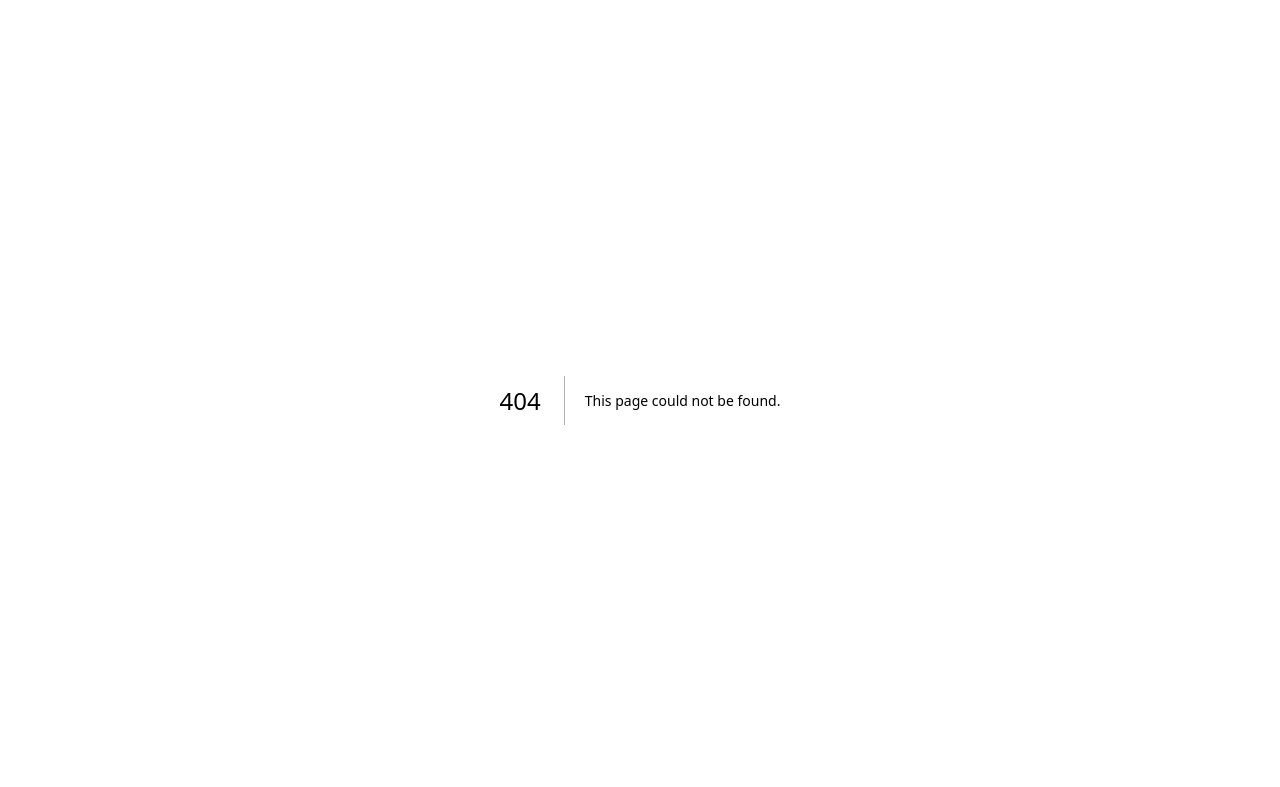
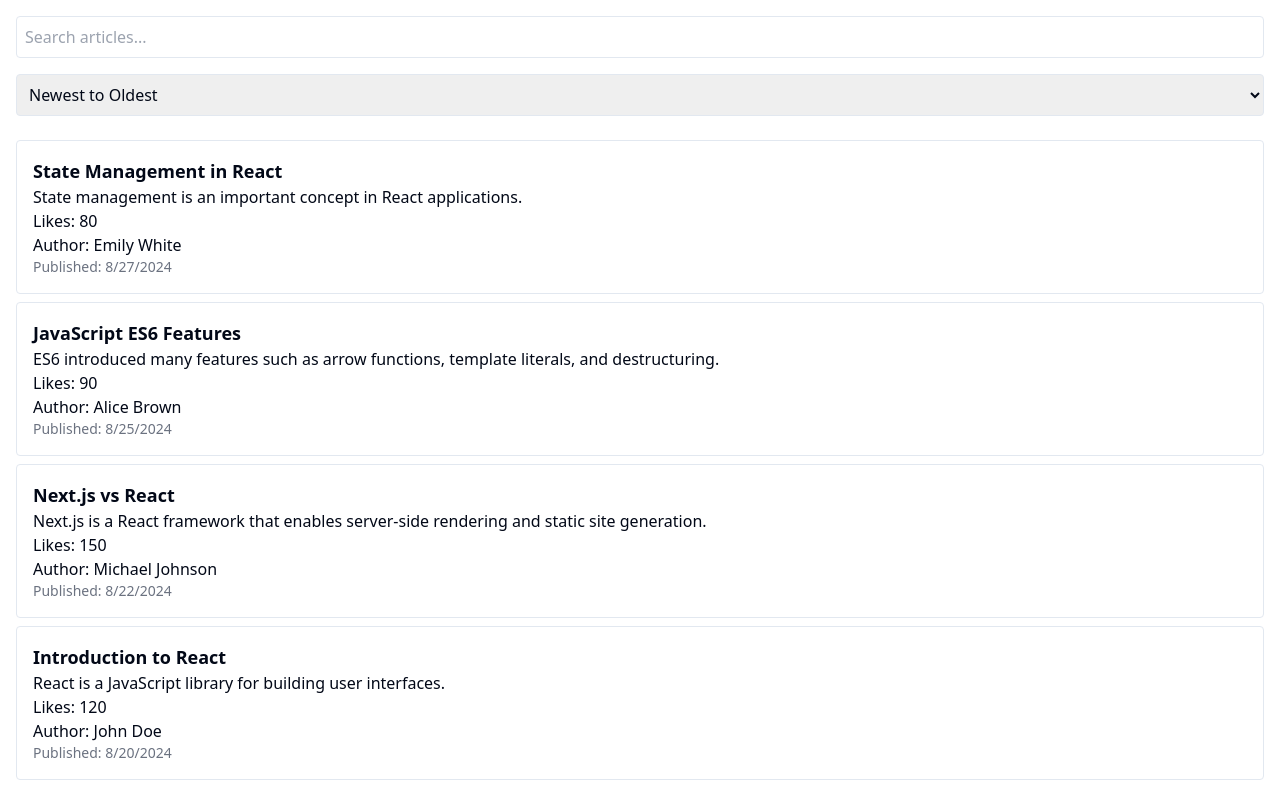
Before and after one commit to ROMANVIKI/blog-frontend, a Next.js app: page /creations in a window 1280 px wide. Before the commit this address had no page. Shown: the top 787 px of the page. Built offline with nearby package versions, Linux system fonts and the light colour scheme.

Commit message:
searching and sorting features

```diff
--- a/app/blogs/page.jsx
+++ b/app/blogs/page.jsx
@@ -1,9 +1,10 @@
 "use client";
 import React, { useEffect, useState, useMemo, useCallback } from "react";
-import { Loader2, Heart, MessageCircleMore } from "lucide-react";
+import { Loader2, Heart, MessageCircleMore, ArrowRight } from "lucide-react";
 import Link from "next/link";
 
-const Alert = React.memo(({ children, variant = "default", className = "" }) => {
+const Alert = React.memo(
+  ({ children, variant = "default", className = "" }) => {
     const baseStyles = "rounded-lg border p-4";
     const variants = {
       default: "bg-gray-50 border-gray-200 text-gray-800",
@@ -17,7 +18,8 @@
         {children}
       </div>
     );
-});
+  },
+);
 
 const AlertTitle = React.memo(({ children, className = "" }) => {
   return <h5 className={`font-medium mb-1 ${className}`}>{children}</h5>;
@@ -31,7 +33,10 @@
   const [blogs, setBlogs] = useState([]);
   const [loading, setLoading] = useState(true);
   const [error, setError] = useState(null);
+  const [searchQuery, setSearchQuery] = useState("");
+  const [sortType, setSortType] = useState("newest");
 
+  // Fetch blogs from API
   const fetchBlogs = useCallback(async () => {
     try {
       const response = await fetch("http://localhost:8000/api/blogs/");
@@ -51,8 +56,40 @@
     fetchBlogs();
   }, [fetchBlogs]);
 
+  // Filtering blogs based on search query
+  const filteredData = useMemo(() => {
+    return blogs.filter(
+      (item) =>
+        item.title.toLowerCase().includes(searchQuery.toLowerCase()) ||
+        item.content.toLowerCase().includes(searchQuery.toLowerCase()),
+    );
+  }, [blogs, searchQuery]);
+
+  // Sorting the filtered data
+  const sortedData = useMemo(() => {
+    return [...filteredData].sort((a, b) => {
+      if (sortType === "newest") {
+        return new Date(b.created_at) - new Date(a.created_at);
+      } else if (sortType === "oldest") {
+        return new Date(a.created_at) - new Date(b.created_at);
+      } else if (sortType === "most_liked") {
+        return b.like_count - a.like_count;
+      } else if (sortType === "least_liked") {
+        return a.like_count - b.like_count;
+      } else if (sortType === "most_commented") {
+        return b.comment_count - a.comment_count;
+      } else if (sortType === "least_commented") {
+        return a.comment_count - b.comment_count;
+      }
+      return 0;
+    });
+  }, [filteredData, sortType]);
+
+  console.log(sortedData);
+
+  // Rendering blogs after filtering and sorting
   const renderedBlogs = useMemo(() => {
-    return blogs.map((blog) => (
+    return sortedData.map((blog) => (
       <article
         key={blog.id}
         className="bg-white rounded-lg shadow-md overflow-hidden hover:shadow-lg transition-shadow duration-300"
@@ -61,22 +98,20 @@
           <h2 className="text-2xl font-semibold text-gray-800 mb-4 hover:text-blue-600 transition-colors duration-200">
             {blog.title}
           </h2>
-          <div className="flex flex-row text-lg space-x-2 ">
+          <div className="flex flex-row items-center text-lg space-x-4 text-gray-600">
+            {/* Like Count and Icon */}
+            <div className="flex items-center space-x-2">
+              <Heart className="w-5 h-5" />
               <p>{blog.like_count}</p>
-            <div>
-              <Heart />
             </div>
+            {/* Comment Count and Icon */}
+            <div className="flex items-center space-x-2">
+              <MessageCircleMore className="w-5 h-5" />
               <p>{blog.comment_count}</p>
-            <div>
-              <MessageCircleMore />
             </div>
           </div>
-
           <div className="mt-6 flex flex-col sm:flex-row sm:items-center sm:justify-between gap-4">
-            <time
-              className="text-sm text-gray-500"
-              dateTime={blog.created_at}
-            >
+            <time className="text-sm text-gray-500" dateTime={blog.created_at}>
               Posted on{" "}
               {new Date(blog.created_at).toLocaleDateString("en-US", {
                 year: "numeric",
@@ -84,18 +119,18 @@
                 day: "numeric",
               })}
             </time>
-
             <Link
               href={`/blogs/${blog.slug}`}
-              className="inline-flex items-center justify-center px-4 py-2 rounded-md bg-blue-600 text-white hover:bg-blue-700 transition-colors duration-200 w-full sm:w-auto"
+              className="inline-flex items-center justify-center gap-2 px-4 py-2 rounded-md bg-blue-600 text-white hover:bg-blue-700 transition-colors duration-200"
             >
-              Read
+              <span>Read</span>
+              <ArrowRight className="w-4 h-4" />
             </Link>
           </div>
         </div>
       </article>
     ));
-  }, [blogs]);
+  }, [sortedData]);
 
   if (loading) {
     return (
@@ -123,9 +158,38 @@
         Latest Blog Posts
       </h1>
 
-      <div className="space-y-8">
-        {renderedBlogs}
+      {/* Search and Sort Container */}
+      <div className="flex flex-col sm:flex-row gap-4 mb-8">
+        {/* Search Input */}
+        <div className="flex-1">
+          <input
+            type="text"
+            placeholder="Search articles..."
+            value={searchQuery}
+            onChange={(e) => setSearchQuery(e.target.value)}
+            className="w-full p-3 border border-gray-300 rounded-lg shadow-sm focus:outline-none focus:ring-2 focus:ring-blue-500 focus:border-blue-500 transition-all"
+          />
         </div>
+
+        {/* Sort Select */}
+        <div className="flex-1 sm:max-w-[200px]">
+          <select
+            value={sortType}
+            onChange={(e) => setSortType(e.target.value)}
+            className="w-full p-3 border border-gray-300 rounded-lg shadow-sm focus:outline-none focus:ring-2 focus:ring-blue-500 focus:border-blue-500 transition-all"
+          >
+            <option value="newest">Newest to Oldest</option>
+            <option value="oldest">Oldest to Newest</option>
+            <option value="most_liked">Most Liked</option>
+            <option value="least_liked">Least Liked</option>
+            <option value="most_commented">Most Commented</option>
+            <option value="least_commented">Least Commented</option>
+          </select>
+        </div>
+      </div>
+
+      {/* Rendered Blogs */}
+      <div className="space-y-8">{renderedBlogs}</div>
     </div>
   );
 });
--- /dev/null
+++ b/app/creations/page.jsx
@@ -0,0 +1,119 @@
+"use client";
+import React, { useState } from "react";
+
+const Creations = () => {
+  const [dataSet] = useState([
+    {
+      id: 1,
+      title: "Introduction to React",
+      content: "React is a JavaScript library for building user interfaces.",
+      likes: 120,
+      createdAt: "2024-08-20T10:30:00Z",
+      author: "John Doe",
+    },
+    {
+      id: 2,
+      title: "Understanding Hooks",
+      content:
+        "Hooks let you use state and other React features without writing a class.",
+      likes: 200,
+      createdAt: "2024-08-18T14:00:00Z",
+      author: "Jane Smith",
+    },
+    {
+      id: 3,
+      title: "JavaScript ES6 Features",
+      content:
+        "ES6 introduced many features such as arrow functions, template literals, and destructuring.",
+      likes: 90,
+      createdAt: "2024-08-25T09:45:00Z",
+      author: "Alice Brown",
+    },
+    {
+      id: 4,
+      title: "Next.js vs React",
+      content:
+        "Next.js is a React framework that enables server-side rendering and static site generation.",
+      likes: 150,
+      createdAt: "2024-08-22T08:20:00Z",
+      author: "Michael Johnson",
+    },
+    {
+      id: 5,
+      title: "State Management in React",
+      content:
+        "State management is an important concept in React applications.",
+      likes: 80,
+      createdAt: "2024-08-27T12:15:00Z",
+      author: "Emily White",
+    },
+  ]);
+
+  const [searchQuery, setSearchQuery] = useState("");
+  const [sortType, setSortType] = useState("newest"); // Default sort: newest
+
+  // Filtering based on search input
+  const filteredData = dataSet.filter(
+    (item) =>
+      item.title.toLowerCase().includes(searchQuery.toLowerCase()) ||
+      item.content.toLowerCase().includes(searchQuery.toLowerCase()),
+  );
+
+  // Sorting logic
+  const sortedData = [...filteredData].sort((a, b) => {
+    if (sortType === "newest") {
+      return new Date(b.createdAt) - new Date(a.createdAt); // Newest first
+    } else if (sortType === "oldest") {
+      return new Date(a.createdAt) - new Date(b.createdAt); // Oldest first
+    } else if (sortType === "most_liked") {
+      return b.likes - a.likes; // Most liked first
+    } else if (sortType === "least_liked") {
+      return a.likes - b.likes; // Least liked first
+    }
+    return 0;
+  });
+
+  return (
+    <div className="p-4">
+      {/* Search Input */}
+      <input
+        type="text"
+        placeholder="Search articles..."
+        value={searchQuery}
+        onChange={(e) => setSearchQuery(e.target.value)}
+        className="w-full p-2 border rounded mb-4"
+      />
+
+      {/* Sorting Options */}
+      <select
+        value={sortType}
+        onChange={(e) => setSortType(e.target.value)}
+        className="w-full p-2 border rounded mb-4"
+      >
+        <option value="newest">Newest to Oldest</option>
+        <option value="oldest">Oldest to Newest</option>
+        <option value="most_liked">Most Liked</option>
+        <option value="least_liked">Least Liked</option>
+      </select>
+
+      {/* Display Filtered & Sorted Data */}
+      {sortedData.length > 0 ? (
+        sortedData.map((item) => (
+          <div key={item.id} className="border p-4 my-2 rounded">
+            <p className="font-bold text-lg">{item.title}</p>
+            <p>{item.content}</p>
+            <p>Likes: {item.likes}</p>
+            <p>Author: {item.author}</p>
+            <p className="text-sm text-gray-500">
+              Published: {new Date(item.createdAt).toLocaleDateString()}
+            </p>
+          </div>
+        ))
+      ) : (
+        <p className="text-gray-500">No results found.</p>
+      )}
+    </div>
+  );
+};
+
+export default Creations;
--- a/app/favourites/page.jsx
+++ b/app/favourites/page.jsx
@@ -26,6 +26,10 @@
 
   const navigateToBlogs = () => {
     router.push("/blogs");
+  };
+
+  const navigateToTheBlog = (slug) => {
+    router.push(`/blogs/${slug}`);
   };
 
   useEffect(() => {
@@ -85,6 +89,7 @@
 
   if (savedBlogData.length === 0) {
     return (
+      <>
         <p className="text-2xl font-semibold text-gray-600">No Blogs Saved</p>
         <div className="flex flex-col items-center justify-center min-h-screen text-center">
           <button
@@ -94,6 +99,7 @@
             Go To Blogs
           </button>
         </div>
+      </>
     );
   }
 
@@ -132,6 +138,7 @@
               <ExternalLink
                 className="w-6 h-6 text-blue-500 cursor-pointer hover:scale-110 transition-transform"
                 title="View Details"
+                onClick={navigateToTheBlog(blog.slug)}
               />
               {/* <PlusCircle */}
               {/*   className="w-6 h-6 text-green-500 cursor-pointer hover:scale-110 transition-transform" */}
```
Lines whose indentation alone changed are shown as unchanged.
